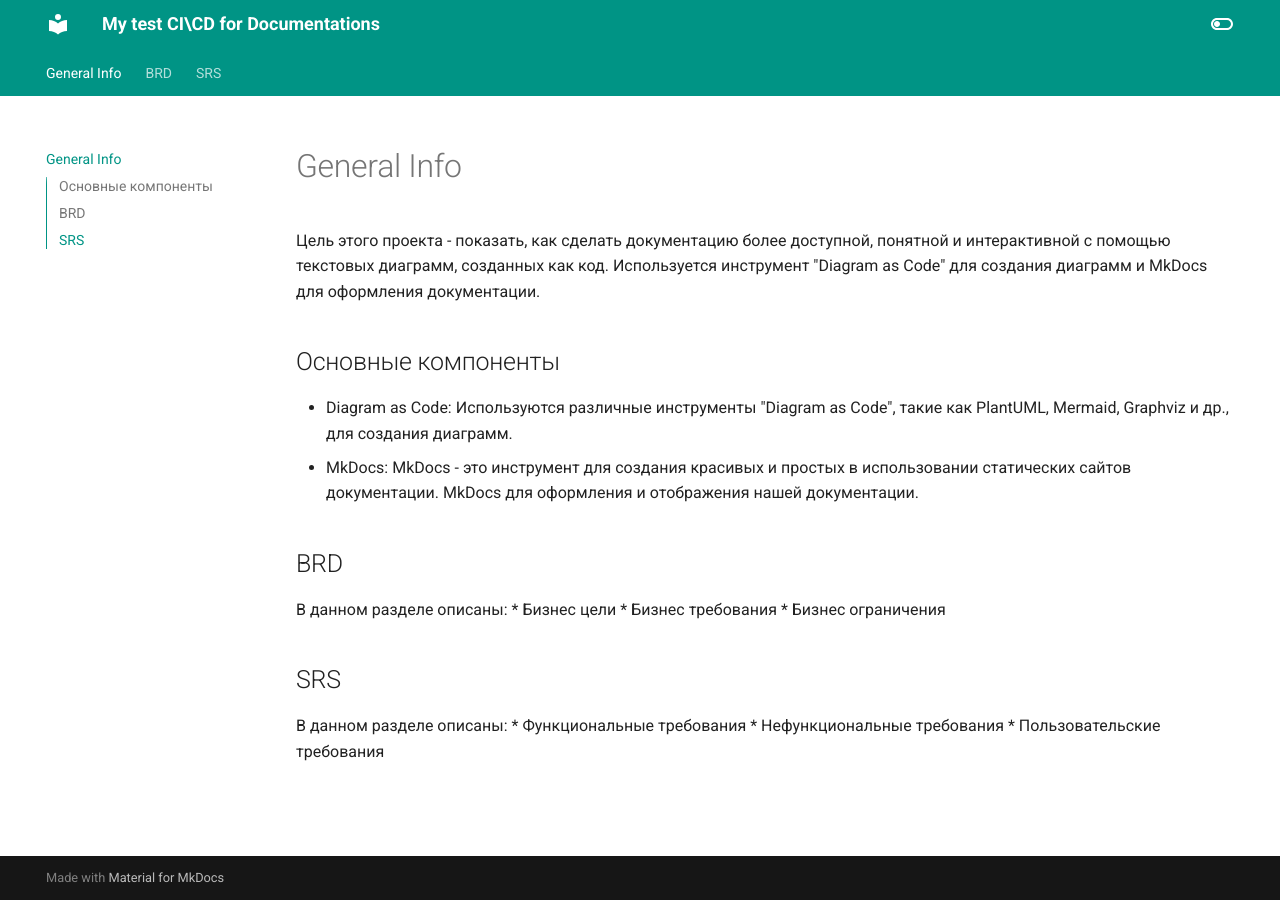
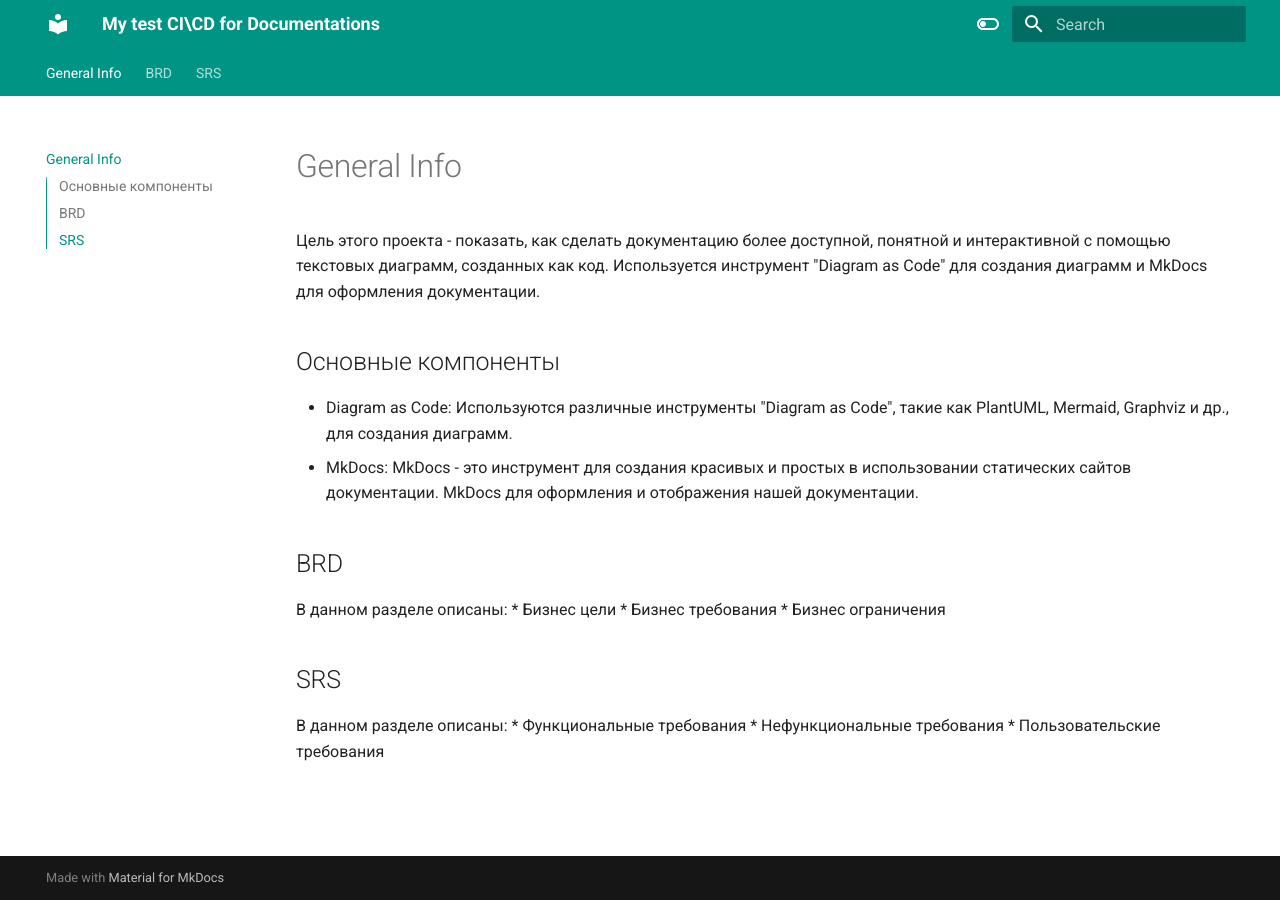
Before and after one commit to geksogen/CI-CD-Documentatons, an MkDocs documentation site: the page built from docs/index.md, in a window 1280 px wide. Built offline with MkDocs 1.6.1 and Material for MkDocs 9.7.7, drawn with Linux system fonts in a browser that asks for light colours.

Commit message:
Update mkdocs.yml

```diff
--- a/mkdocs.yml
+++ b/mkdocs.yml
@@ -26,22 +26,14 @@
       primary: teal
       accent: lime
 
+plugins:
+    - search
+    - mermaid2
+
 markdown_extensions:
-  - pymdownx.highlight:
-      anchor_linenums: true
-  - pymdownx.inlinehilite
-  - pymdownx.snippets
-  - admonition
-  - pymdownx.arithmatex:
-      generic: true
-  - footnotes
-  - pymdownx.details
-  - pymdownx.superfences
-  - pymdownx.mark
-  - attr_list
-  - pymdownx.emoji:
-      emoji_index: !!python/name:materialx.emoji.twemoji
-      emoji_generator: !!python/name:materialx.emoji.to_svg
-
-plugins:
-   - swagger-ui-tag
+  - pymdownx.superfences:
+        # make exceptions to highlighting of code:
+      custom_fences:
+        - name: mermaid
+          class: mermaid
+          format: !!python/name:mermaid2.fence_mermaid_custom
```
